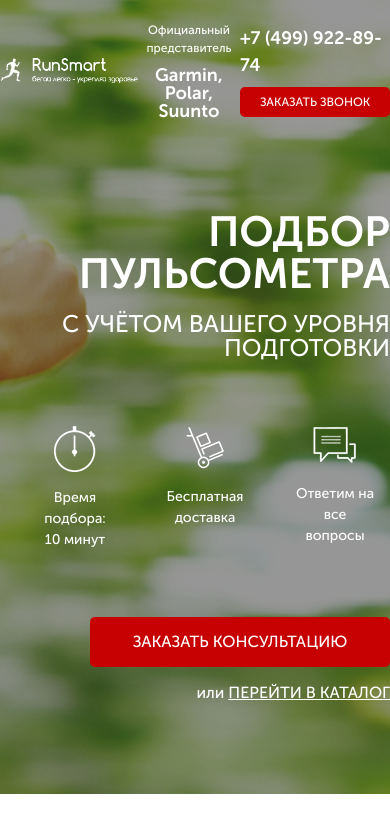
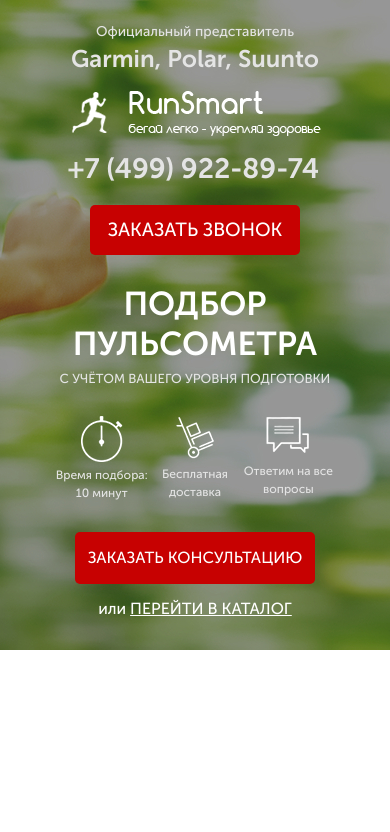
Before and after one commit to AfoninSergey/Pulsometers, a website: page index.html in a window 390 px wide. Drawn offline with Linux system fonts and the light colour scheme.

Commit message:
Adapted promo section

```diff
--- a/sass/base/_mixins.sass
+++ b/sass/base/_mixins.sass
@@ -0,0 +1,2 @@
+=lh
+    line-height: 100%
--- a/sass/base/_variables.sass
+++ b/sass/base/_variables.sass
@@ -1 +1,2 @@
 $red: #c70101
+$d_white: #e4e4e4
--- a/sass/blocks/_buttons.sass
+++ b/sass/blocks/_buttons.sass
@@ -4,6 +4,7 @@
     border-radius: 5px
     background-color: $red
     color: #ffffff
+    font-weight: 500
     text-align: center
     text-transform: uppercase
     transition-duration: .2s
@@ -13,12 +14,46 @@
         width: 150px
         height: 30px
         font-size: 12px
-        font-weight: 500
     &_promo
+        margin-top: 67px
         margin-left: auto
-        margin-top: 67px
         width: 300px
         height: 50px
-
+        font-size: 16px
     &:hover
         color: #d0d0d0
+
+@media ( max-width:  1199px)
+    .button
+        &_promo
+            margin-top: 55px
+@media ( max-width:  991px)
+    .button
+        &_header
+            margin-top: 6px
+            width: 146px
+            font-size: 11px
+        &_promo
+            width: 270px
+@media ( max-width:  767px)
+    .button
+        &_header
+            margin: 0
+            margin-left: 67px
+            width: 130px
+        &_promo
+            margin: 40px auto 0
+            width: 240px
+            height: 45px
+            font-size: 15px
+@media ( max-width:  575px)
+    .button
+        &_header
+            margin: 22px auto 0
+            width: 210px
+            height: 50px
+            font-size: 19px
+        &_promo
+            margin-top: 30px
+            height: 52px
+            font-size: 16px
--- a/sass/blocks/_header.sass
+++ b/sass/blocks/_header.sass
@@ -16,10 +16,12 @@
             display: block
             font-weight: 700
             font-size: 18px
-            line-height: 100%
+            +lh
     &__call
         a
+            display: block
             color: #ffffff
             font-size: 18px
+            +lh
             font-weight: 700
             text-align: right
--- /dev/null
+++ b/sass/blocks/_header_media.sass
@@ -0,0 +1,49 @@
+@media ( max-width:  991px)
+    .header
+        &__logo
+            max-width: 220px
+        &__official
+            font-size: 11px
+            span
+                margin-top: 6px
+                font-size: 16px
+        &__call
+            a
+                font-size: 16px
+
+@media ( max-width:  767px)
+    .header
+        flex-wrap: wrap
+        justify-content: space-around
+        &__call
+            margin-top: 9px
+            width: 100%
+            display: flex
+            align-items: center
+            a
+                order: 1
+                margin-left: 105px
+@media ( max-width:  575px)
+    .header
+        flex-direction: column
+        &__logo
+            order: 1
+            max-width: 251px
+            margin-top: 20px
+        &__official
+            order: 0
+            font-size: 14px
+            color: $d_white
+            span
+                margin-top: 5px
+                font-size: 24px
+        &__call
+            order: 3
+            display: block
+            a
+                margin: 0
+                margin-top: 10px
+                margin-left: -3px
+                text-align: center
+                font-size: 28px
+                color: $d_white
--- a/sass/blocks/_promo.sass
+++ b/sass/blocks/_promo.sass
@@ -6,7 +6,7 @@
         margin-top: 91px
         color: #ffffff
         font-size: 42px
-        line-height: 100%
+        +lh
         font-weight: 700
         text-align: right
         text-transform: uppercase
@@ -14,7 +14,7 @@
         margin-top: 17px
         color: #ffffff
         font-size: 24px
-        line-height: 100%
+        +lh
         font-weight: 500
         text-align: right
         text-transform: uppercase
@@ -38,7 +38,7 @@
         color: #ffffff
         font-size: 16px
         font-weight: 500
-        line-height: 100%
+        +lh
         text-align: right
         text-transform: lowercase
         a
--- /dev/null
+++ b/sass/blocks/_promo_media.sass
@@ -0,0 +1,71 @@
+
+@media ( max-width:  1199px)
+    .promo
+        padding-bottom: 73px
+        min-height: 605px
+        &__header
+            margin-top: 75px
+        &__subheader
+            margin-top: 10px
+        &__advantages
+            margin-top: 45px
+            &_item
+                span
+                    margin-top: 12px
+        &__link
+            margin-top: 17px
+@media ( max-width:  991px)
+    .promo
+        padding-bottom: 70px
+        min-height: 550px
+        &__header
+            margin-top: 66px
+            font-size: 36px
+        &__subheader
+            margin-top: 8px
+            font-size: 20px
+        &__advantages
+            margin-top: 35px
+            &_item
+                margin-right: 10px
+                margin-left: 30px
+                span
+                    margin-top: 10px
+                    font-size: 13px
+@media ( max-width:  767px)
+    .promo
+        padding-bottom: 30px
+        min-height: 480px
+        &__header
+            text-align: center
+            margin-top: 44px
+            font-size: 33px
+        &__subheader
+            text-align: center
+            font-size: 18px
+        &__advantages
+            width: 380px
+            margin: 31px auto 0
+            justify-content: space-around
+            &_item
+                margin: 0
+                span
+                    margin-top: 4px
+                    font-size: 12px
+        &__link
+            text-align: center
+@media ( max-width:  575px)
+    .promo
+        // padding-bottom: 30px
+        min-height: 650px
+        &__header
+            margin-top: 30px
+            line-height: 120%
+        &__subheader
+            font-size: 13px
+            color: $d_white
+        &__advantages
+            width: 280px
+            &_item
+                span
+                    color: $d_white
--- a/sass/style.sass
+++ b/sass/style.sass
@@ -3,8 +3,24 @@
 .container
     max-width: 950px
     margin: 0 auto
+
 @import 'base/variables'
 @import 'base/mixins'
 @import 'blocks/promo'
+@import 'blocks/promo_media'
 @import 'blocks/header'
+@import 'blocks/header_media'
 @import 'blocks/buttons'
+
+@media ( max-width:  1199px)
+    .container
+        max-width: 800px
+@media ( max-width:  991px)
+    .container
+        max-width: 670px
+@media ( max-width:  767px)
+    .container
+        max-width: 480px
+@media ( max-width:  575px)
+    .container
+        max-width: 300px
```
Also changed, not shown: css/style.min.css.
